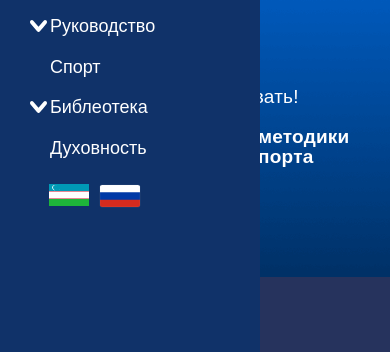
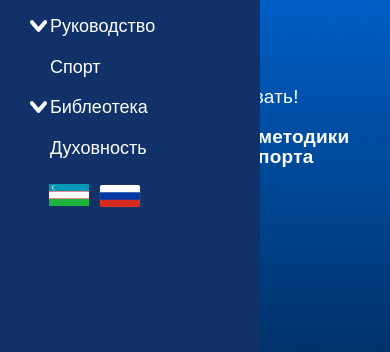
Before and after one commit to Number1ava/University1, a website: page app/index.html in a window 390 px wide. Shown: the part 223-575 px from the top of the page. Drawn offline with nearby package versions, Linux system fonts and the light colour scheme; files that its build step writes are made by us from their sources.

Commit message:
fix media portrait

```diff
--- a/app/js/main.js
+++ b/app/js/main.js
@@ -53,7 +53,7 @@ window.addEventListener("DOMContentLoaded", function () {
       nextArrow: '<button type="button" class="slick-next"><img src="icons/arrow_right.svg" alt="arrow"></button>',
       responsive: [
         {
-          breakpoint: 630,
+          breakpoint: 631,
           settings: {
             centerMode: true,
           }
--- a/app/scss/_media.scss
+++ b/app/scss/_media.scss
@@ -1,4 +1,4 @@
-@media screen and (max-width: 1330px) {
+@media all and (max-width: 1330px) {
   .header__main-figure {
     top: 220px;
     width: 580px;
@@ -16,7 +16,7 @@
   }
 }
 
-@media screen and (max-width: 1145px) {
+@media (max-width: 1145px) {
   .response__menu {
     display: block;
     z-index: 4;
@@ -98,7 +98,7 @@
   }
 }
 
-@media screen and (max-width: 880px) {
+@media (max-width: 880px) {
   .statsbar {
     flex-wrap: wrap;
     align-items: center;
@@ -128,7 +128,7 @@
     }
   }
 }
-@media screen and (max-width: 794px) {
+@media (max-width: 794px) {
   .header {
     &__main {
       margin-top: 100px;
@@ -155,9 +155,8 @@
     margin-bottom: 40px;
   }
 }
-@media screen and (max-width: 680px) {
+@media (max-width: 680px) {
   .header {
-    min-height: 300px;
     &__main {
       padding-bottom: 60px;
       &-figure {
@@ -176,7 +175,7 @@
     }
   }
 }
-@media screen and (max-width: 630px) {
+@media (max-width: 630px) {
   .header {
     &__main {
       &-subtitle {
@@ -216,9 +215,8 @@
     }
   }
 }
-@media screen and (max-width: 580px) {
+@media (max-width: 580px) {
   .header {
-    height: 760px;
     &__main {
       &-subtitle {
         width: 410px;
@@ -232,9 +230,8 @@
     }
   }
 }
-@media screen and (max-width: 530px) {
+@media (max-width: 530px) {
   .header {
-    height: 720px;
     &__main {
       &-subtitle {
         font-size: 26px;
@@ -272,9 +269,8 @@
     }
   }
 }
-@media screen and (max-width: 500px) {
+@media (max-width: 500px) {
   .header {
-    height: 660px;
     &__main {
       &-suptitle {
         margin-left: 30px;
@@ -310,9 +306,8 @@
     }
   }
 }
-@media screen and (max-width: 466px) {
+@media (max-width: 466px) {
   .header {
-    height: 580px;
     &__main {
       margin-top: 70px;
       &-subtitle {
@@ -342,9 +337,9 @@
     }
   }
 }
-@media screen and (max-width: 400px) {
+@media (max-width: 400px) {
   .header {
-    height: 500px;
+    padding-bottom: 0px;
     &__main {
       flex-direction: column-reverse;
       margin-top: 50px;
@@ -372,3 +367,8 @@
     }
   }
 }
+@media (orientation: portrait) {
+  .header {
+    min-height: 100px;
+  }
+}
--- a/app/scss/style.scss
+++ b/app/scss/style.scss
@@ -53,6 +53,7 @@ h6 {
   background-image: url("../images/figure_bg.png");
   @include background_size;
   color: white;
+  padding-bottom: 40px;
 }
 
 .menu {
```
Also changed, not shown: app/css/style.min.css, app/js/main.min.js.
